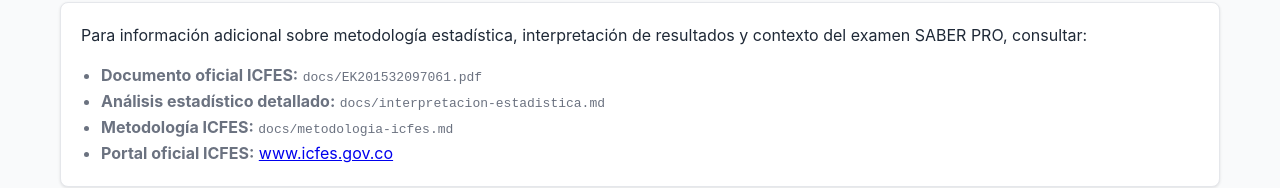
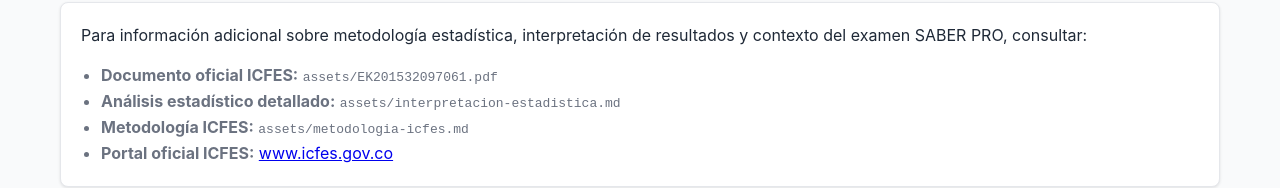
Before and after one commit to willkwolf/ICFES-saberPro2015, a plain HTML site: page docs/index.html in a window 1280 px wide. Shown: the part 3052-3240 px from the top of the page. Drawn offline with nearby package versions, Linux system fonts and the light colour scheme.

Commit message:
Update index.html

```diff
--- a/docs/index.html
+++ b/docs/index.html
@@ -570,9 +570,9 @@
             <div class="info-card">
                 <p style="margin-bottom: 15px;">Para información adicional sobre metodología estadística, interpretación de resultados y contexto del examen SABER PRO, consultar:</p>
                 <ul style="margin-left: 20px; color: var(--text-secondary);">
-                    <li><strong>Documento oficial ICFES:</strong> <code>docs/EK201532097061.pdf</code></li>
-                    <li><strong>Análisis estadístico detallado:</strong> <code>docs/interpretacion-estadistica.md</code></li>
-                    <li><strong>Metodología ICFES:</strong> <code>docs/metodologia-icfes.md</code></li>
+                    <li><strong>Documento oficial ICFES:</strong> <code>assets/EK201532097061.pdf</code></li>
+                    <li><strong>Análisis estadístico detallado:</strong> <code>assets/interpretacion-estadistica.md</code></li>
+                    <li><strong>Metodología ICFES:</strong> <code>assets/metodologia-icfes.md</code></li>
                     <li><strong>Portal oficial ICFES:</strong> <a href="https://www.icfes.gov.co" target="_blank">www.icfes.gov.co</a></li>
                 </ul>
             </div>
```
